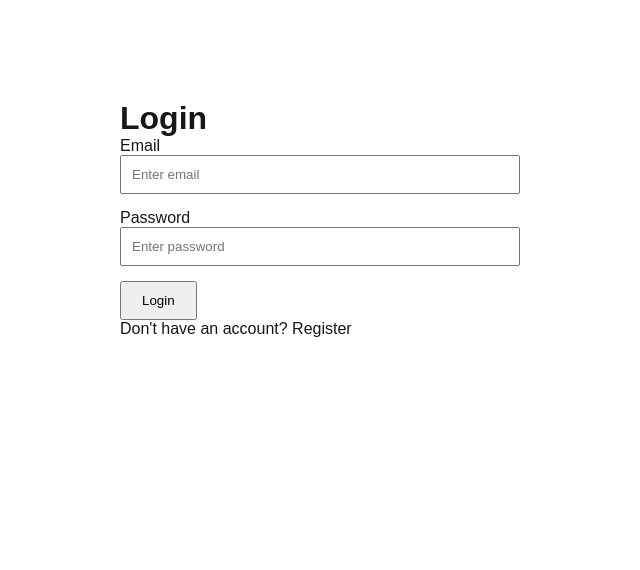
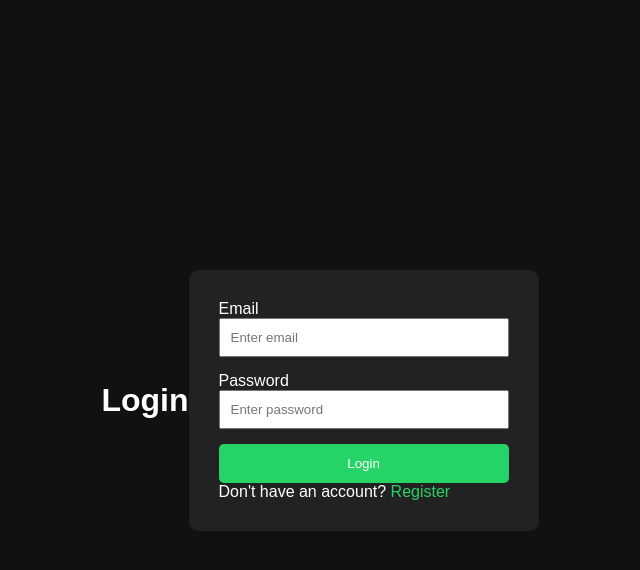
Before and after one commit to AdityaBarad5090/Chat_App, a Next.js app in the folder Client/: page /login in a window 1280 px wide. Shown: the top 570 px of the page, without its empty margins (320-960 px from the left). Built offline with nearby package versions, Linux system fonts and the light colour scheme.

Commit message:
Design Changes

```diff
--- a/Client/app/login/page.js
+++ b/Client/app/login/page.js
@@ -77,13 +77,17 @@ export default function LoginPage() {
 
     return (
         <div style={{
-            width: "400px",
-            margin: "100px auto"
+            minHeight: "100vh",
+            display: "flex",
+            justifyContent: "center",
+            alignItems: "center",
+            background: "#111",
+            color: "white"
         }}>
 
             <h1>Login</h1>
 
-            <form onSubmit={handleLogin}>
+            <form onSubmit={handleLogin} style={{ width: "350px", padding: "30px", background: "#222", borderRadius: "10px" }}>
 
                 <div style={{ marginBottom: "15px" }}>
                     <label>Email</label>
@@ -133,7 +137,13 @@ export default function LoginPage() {
                     type="submit"
                     disabled={loading}
                     style={{
-                        padding: "10px 20px"
+                        width: "100%",
+                        padding: "12px",
+                        background: "#25d366",
+                        color: "white",
+                        border: "none",
+                        borderRadius: "5px",
+                        cursor: "pointer"
                     }}
                 >
                     {loading
@@ -144,7 +154,7 @@ export default function LoginPage() {
 
                 <p>
                     Don't have an account?{" "}
-                    <a href="/register">
+                    <a href="/register" style={{ color: "#25d366", cursor: "pointer" }}>
                         Register
                     </a>
                 </p>
```
